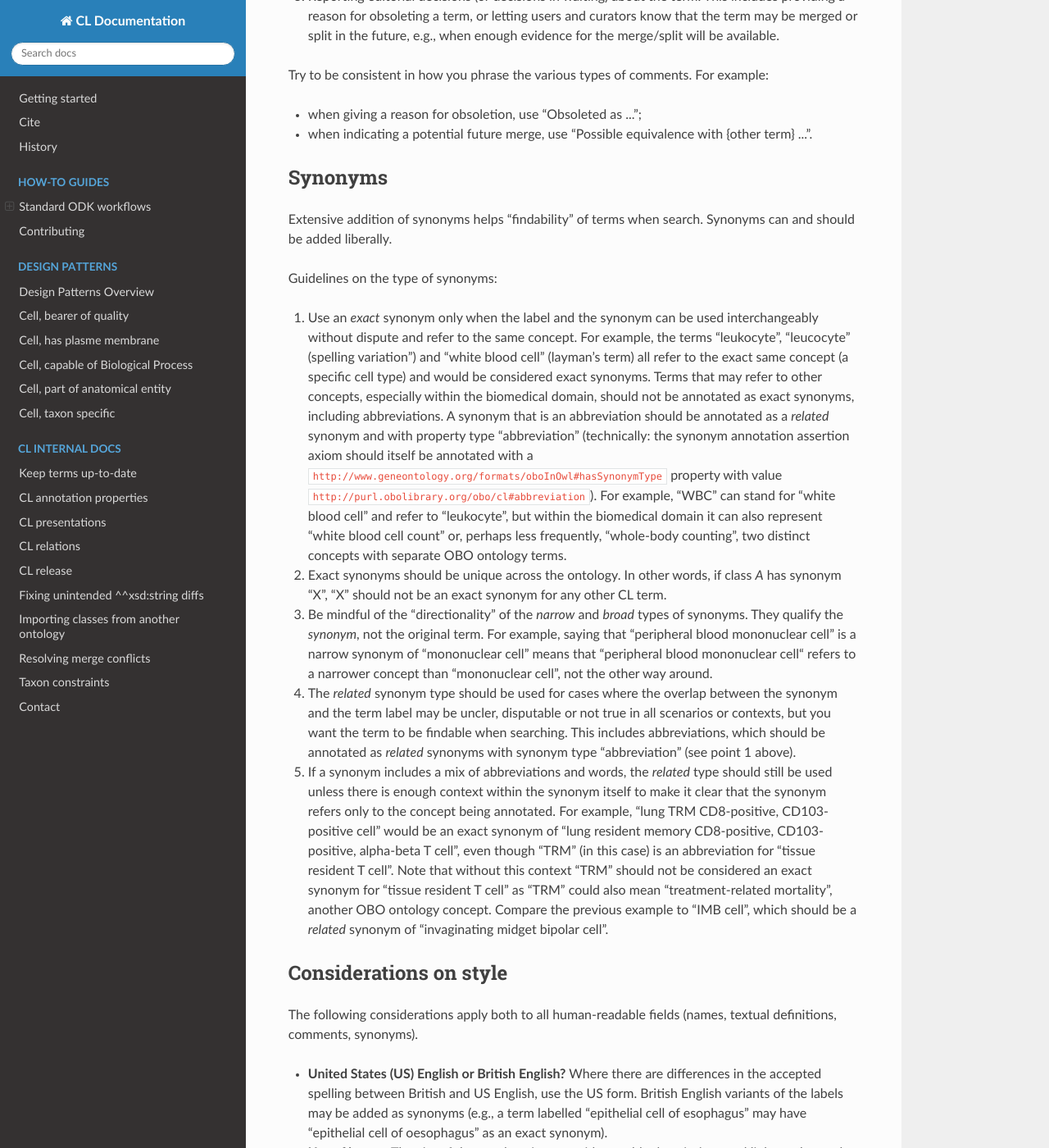
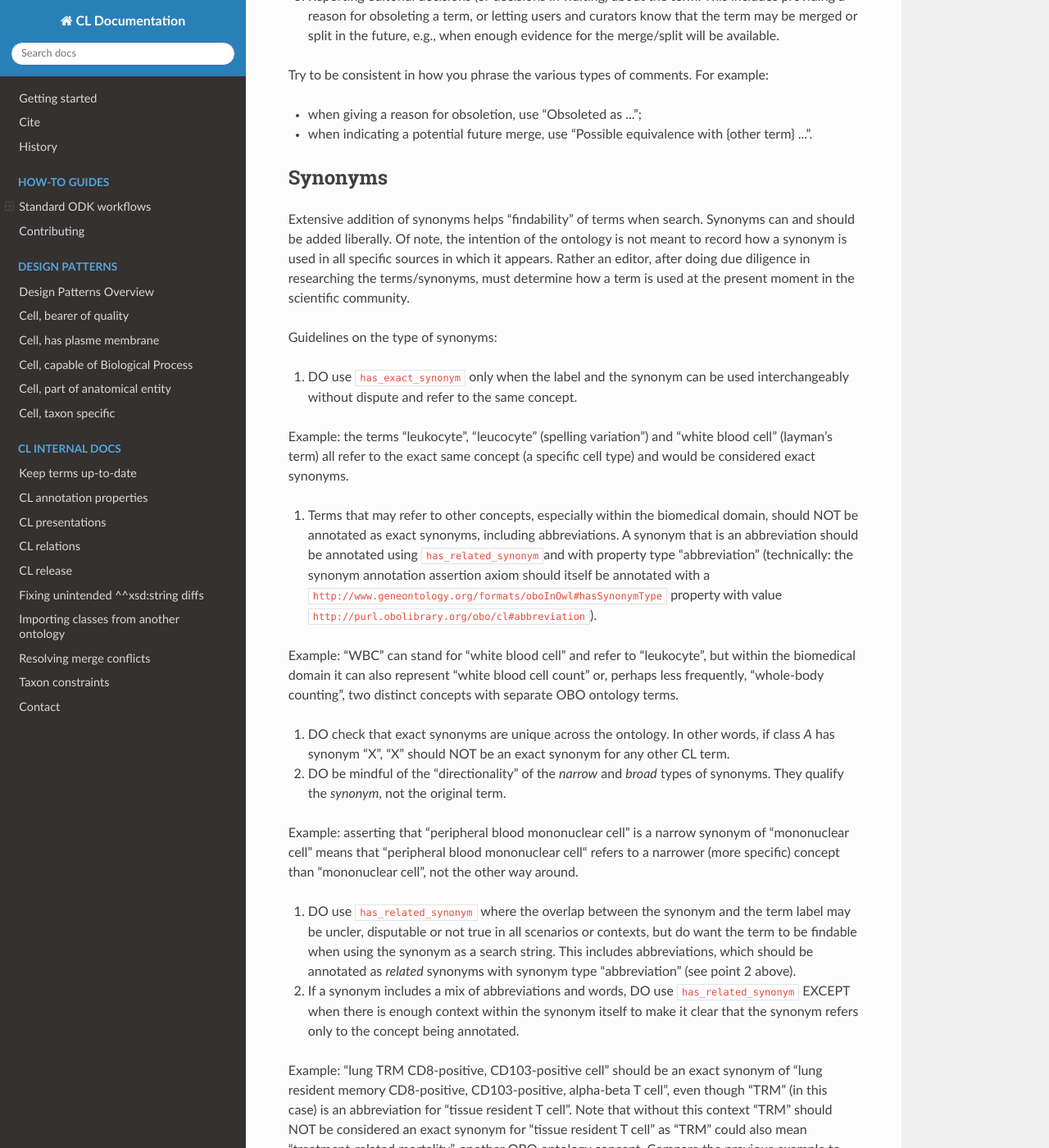
Before and after one commit to obophenotype/cell-ontology, an MkDocs documentation site: the page built from docs/editing_guidelines.md, in a window 1280 px wide and 1400 px high, scrolled down 2106 px. Shown: the whole window at 82% size. Built offline with MkDocs 1.6.1, drawn with Linux system fonts in a browser that asks for light colours; nearby versions of some CDN libraries; some of the changed text lies outside the part shown.

Commit message:
Update editing_guidelines.md
https://github.com/obophenotype/cell-ontology/pull/2058#discussion_r1261093507

```diff
--- a/docs/editing_guidelines.md
+++ b/docs/editing_guidelines.md
@@ -56,15 +56,30 @@ Try to be consistent in how you phrase the various types of comments. For exampl
 
 
 ## Synonyms
-Extensive addition of synonyms helps “findability” of terms when search. Synonyms can and should be added liberally.
+Extensive addition of synonyms helps “findability” of terms when search. Synonyms can and should be added liberally. Of note, the intention of the ontology is not meant to record how a synonym is used in all specific sources in which it appears. Rather an editor, after doing due diligence in researching the terms/synonyms, must determine how a term is used at the present moment in the scientific community.
 
 Guidelines on the type of synonyms:
 
-1. Use an _exact_ synonym only when the label and the synonym can be used interchangeably without dispute and refer to the same concept. For example, the terms “leukocyte”, “leucocyte” (spelling variation”) and “white blood cell” (layman’s term) all refer to the exact same concept (a specific cell type) and would be considered exact synonyms. Terms that may refer to other concepts, especially within the biomedical domain, should not be annotated as exact synonyms, including abbreviations. A synonym that is an abbreviation should be annotated as a _related_ synonym and with property type “abbreviation” (technically: the synonym annotation assertion axiom should itself be annotated with a `http://www.geneontology.org/formats/oboInOwl#hasSynonymType` property with value `http://purl.obolibrary.org/obo/cl#abbreviation`). For example, “WBC” can stand for “white blood cell” and refer to “leukocyte”, but within the biomedical domain it can also represent “white blood cell count” or, perhaps less frequently, “whole-body counting”, two distinct concepts with separate OBO ontology terms.
-2. Exact synonyms should be unique across the ontology. In other words, if class _A_ has synonym “X”, “X” should not be an exact synonym for any other CL term.
-3. Be mindful of the “directionality” of the _narrow_ and _broad_ types of synonyms. They qualify the _synonym_, not the original term. For example, saying that “peripheral blood mononuclear cell” is a narrow synonym of “mononuclear cell” means that “peripheral blood mononuclear cell“ refers to a narrower concept than “mononuclear cell”, not the other way around.
-4. The _related_ synonym type should be used for cases where the overlap between the synonym and the term label may be uncler, disputable or not true in all scenarios or contexts, but you want the term to be findable when searching. This includes abbreviations, which should be annotated as _related_ synonyms with synonym type “abbreviation” (see point 1 above).
-5. If a synonym includes a mix of abbreviations and words, the _related_ type should still be used unless there is enough context within the synonym itself to make it clear that the synonym refers only to the concept being annotated. For example, “lung TRM CD8-positive, CD103-positive cell” would be an exact synonym of “lung resident memory CD8-positive, CD103-positive, alpha-beta T cell”, even though “TRM” (in this case) is an abbreviation for “tissue resident T cell”. Note that without this context “TRM” should not be considered an exact synonym for “tissue resident T cell” as “TRM” could also mean “treatment-related mortality”, another OBO ontology concept. Compare the previous example to “IMB cell”, which should be a _related_ synonym of “invaginating midget bipolar cell”.
+1. DO use `has_exact_synonym` only when the label and the synonym can be used interchangeably without dispute and refer to the same concept.
+
+Example: the terms “leukocyte”, “leucocyte” (spelling variation”) and “white blood cell” (layman’s term) all refer to the exact same concept (a specific cell type) and would be considered exact synonyms.
+
+2. Terms that may refer to other concepts, especially within the biomedical domain, should NOT be annotated as exact synonyms, including abbreviations. A synonym that is an abbreviation should be annotated using `has_related_synonym`and with property type “abbreviation” (technically: the synonym annotation assertion axiom should itself be annotated with a `http://www.geneontology.org/formats/oboInOwl#hasSynonymType` property with value `http://purl.obolibrary.org/obo/cl#abbreviation`).
+
+Example: “WBC” can stand for “white blood cell” and refer to “leukocyte”, but within the biomedical domain it can also represent “white blood cell count” or, perhaps less frequently, “whole-body counting”, two distinct concepts with separate OBO ontology terms.
+
+3. DO check that exact synonyms are unique across the ontology. In other words, if class _A_ has synonym “X”, “X” should NOT be an exact synonym for any other CL term.
+
+4. DO be mindful of the “directionality” of the _narrow_ and _broad_ types of synonyms. They qualify the _synonym_, not the original term.
+
+Example: asserting that “peripheral blood mononuclear cell” is a narrow synonym of “mononuclear cell” means that “peripheral blood mononuclear cell“ refers to a narrower (more specific) concept than “mononuclear cell”, not the other way around.
+
+5. DO use `has_related_synonym` where the overlap between the synonym and the term label may be uncler, disputable or not true in all scenarios or contexts, but do want the term to be findable when using the synonym as a search string. This includes abbreviations, which should be annotated as _related_ synonyms with synonym type “abbreviation” (see point 2 above).
+
+6. If a synonym includes a mix of abbreviations and words, DO use `has_related_synonym` EXCEPT when there is enough context within the synonym itself to make it clear that the synonym refers only to the concept being annotated.
+
+Example: “lung TRM CD8-positive, CD103-positive cell” should be an exact synonym of “lung resident memory CD8-positive, CD103-positive, alpha-beta T cell”, even though “TRM” (in this case) is an abbreviation for “tissue resident T cell”. Note that without this context “TRM” should NOT be considered an exact synonym for “tissue resident T cell” as “TRM” could also mean “treatment-related mortality”, another OBO ontology concept.
+Compare the previous example to “IMB cell”, which should be a _related_ synonym of “invaginating midget bipolar cell”, as there is not enough context to confidently infer what "IMB" stands for.
 
 
 ## Considerations on style
@@ -88,21 +103,24 @@ Citations are made by cross-references, that is by adding `http://www.geneontolo
 
 If the main source for an assertion is a term in another ontology, the short identifier for that term may be used as a cross-reference. For example, `WBbt:0006799` to cross-reference a term in the _C. elegans_ Gross Anatomy Ontology.
 
-ORCID identifiers may also be used when the only available source for an assertion is an individual researcher. This should be done sparingly.
+DO NOT use URLs as database cross-references. They should be entered using `rdfs:seeAlso` (see below).
+
+ORCID identifiers may also be used when the only available source for an assertion is an individual researcher. However, this should be AVOIDED.
 
 **Technical details of adding a cross-reference using Protégé**:
 
-For all: In the "Create Annotation" window, select the annotation property **database_cross_reference**.
+For CURIEs and ORCIDs: In the "Create Annotation" window, select the annotation property **database_cross_reference**.
 
-If the cross-reference can be represented as a CURIE and is not an ORCID: Enter the CURIE, using the bioregistry standard prefix, as a Value on the "Literal" tab. Leave Datatype empty.
-
-Non-CURIE values (e.g., URLs) are discouraged, but when used are also entered the same way, i.e., as a literal string with no Datatype selected.
+For CURIEs: Enter the CURIE, using the [bioregistry OBO context](https://bioregistry.io/context/obo) prefix ([link to prefixmap](https://github.com/biopragmatics/bioregistry/blob/main/exports/contexts/obo.context.jsonld), as a Value on the "Literal" tab. Leave Datatype empty.
 
 In cases where more than one CURIE is available for a resource, either is acceptable, but using the more semantically specific identifier is recommended. For example, when both a PMID and a doi are available for a resource, using the PMID is recommended since it indicates the cross-reference points to a paper, as opposed to a doi which could point to any digital object.
 
-If the cross-reference is an ORCID, enter the ORCID as an IRI in the IRI field on the "IRI Editor" tab, for example `https://orcid.org/0000-0002-7356-1779`.
+For ORCIDs: Enter the ORCID as an IRI in the IRI field on the "IRI Editor" tab, for example `https://orcid.org/0000-0002-7356-1779`.
 
-To restate, in all cases except ORCIDs, the CURIE is preferred and entered as a literal string. ORCIDs MUST be entered as an IRI.
+For URLs: In the "Create Annotation" window, select the annotation property **seeAlso** (`rdfs:seeAlso`). Enter the URL as a literal string with Datatype `xsd:anyURI` selected.
+DO NOT use database_cross_reference with a value that is a URL.
+
+To restate, in all cases above except ORCIDs, the values are entered as literal strings. An ORCID MUST BE entered as an IRI.
 
 The above instructions apply whether the cross-reference is added to another annotation (e.g., annotating a text defintion or comment) or adding to the overall class (i.e., not an annotation of another annotation).
 
```
